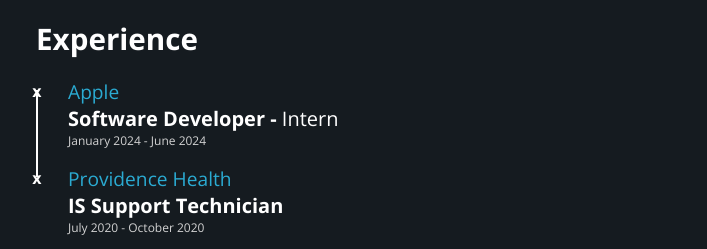
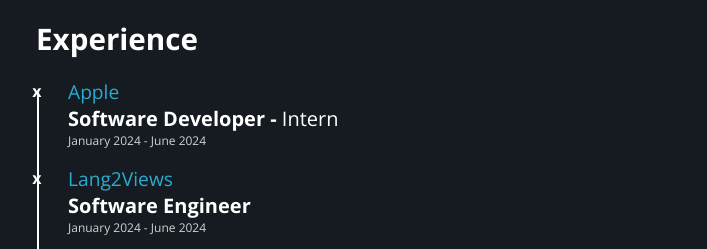
Before and after one commit to ndubs18/portfolioV3, a website: page index.html in a window 1280 px wide. Shown: the part 651-900 px from the top of the page, without its empty margins (284-991 px from the left). Drawn offline with nearby package versions, Linux system fonts and the light colour scheme.

Commit message:
added new job and changed timeline styling

```diff
--- a/index.html
+++ b/index.html
@@ -105,6 +105,11 @@
                 <p class="jobDate">January 2024 - June 2024</p>
             </div>
             <div class="job">
+                <h2 class="company">Lang2Views</h2>
+                <p class="role">Software Engineer</p>
+                <p class="jobDate">January 2024 - June 2024</p>
+            </div>
+            <div class="job">
                 <h2 class="company">Providence Health</h2>
                 <p class="role">IS Support Technician</p>
                 <p class="jobDate">July 2020 - October 2020</p>
--- a/styles/index.css
+++ b/styles/index.css
@@ -199,10 +199,10 @@
 #jobs:before {
     content: '';
     position: absolute;
-    top: 12px;
-    left: 0;
+    top: 13px;
+    left: 0.5px;
     width: 0px;
-    height: 54%;
+    height: 70%;
     border: 0.75px solid white;
 }
 
```
